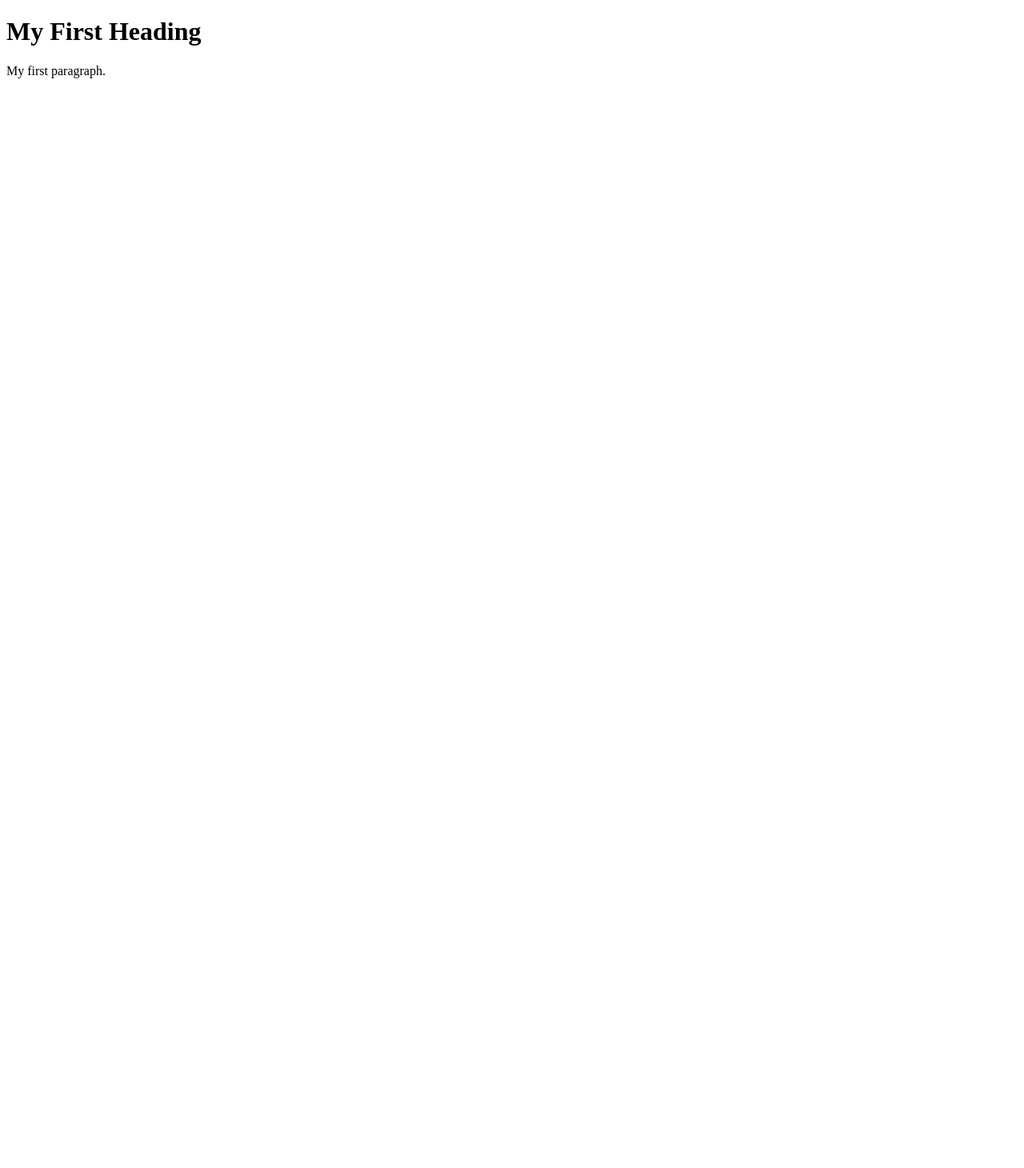
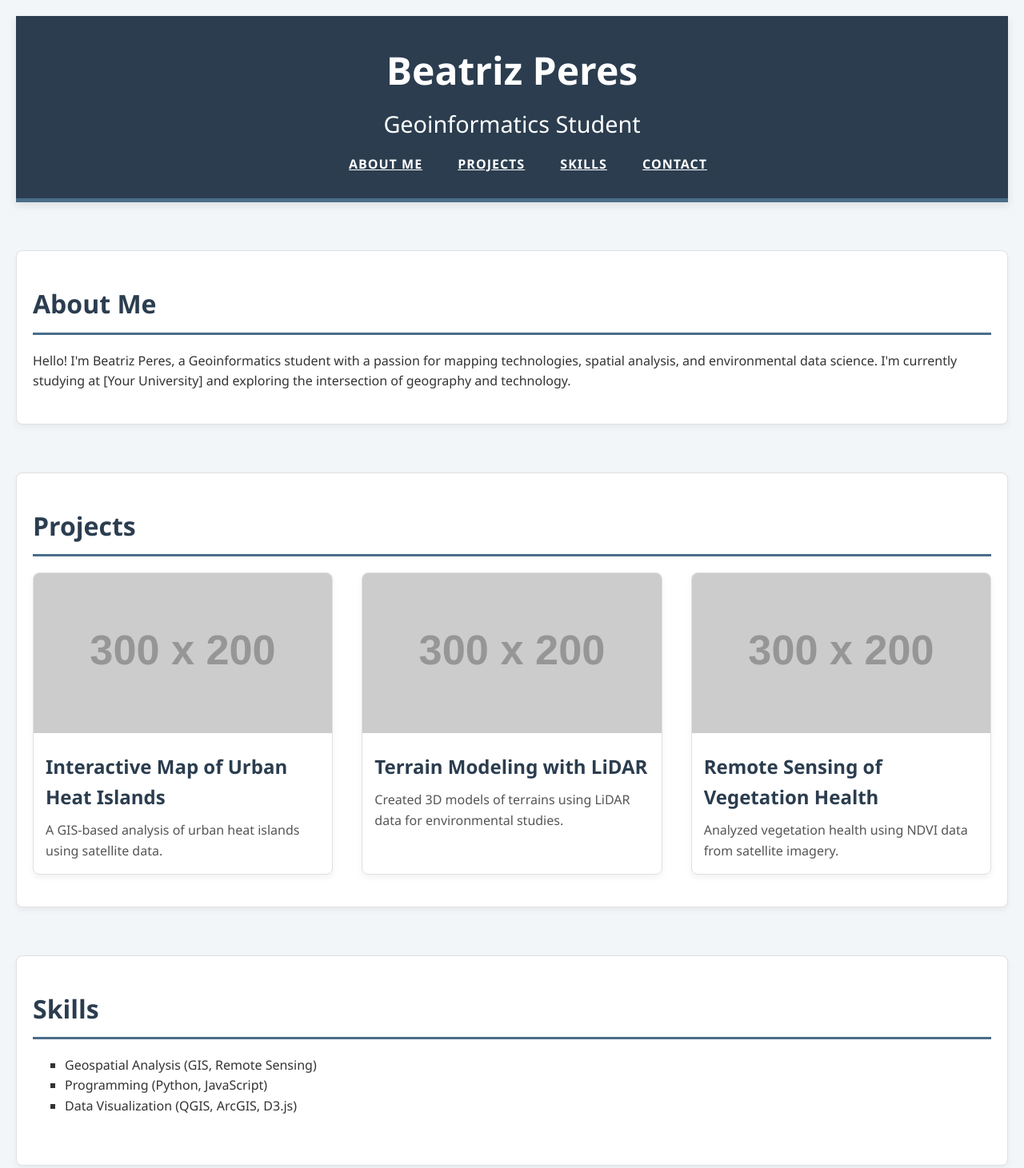
Before and after one commit to beatrizbsperes/beatrizperes_portefolio, a plain HTML site: page index.html in a window 1280 px wide. Shown: the top 1461 px of the page at 80% size. Before the commit the page ends 800 px from the top, so only its background shows below. Drawn offline with Linux system fonts and the light colour scheme; placeholder pictures from the web are drawn by us.

Commit message:
Added more content and style

```diff
--- a/index.html
+++ b/index.html
@@ -1,11 +1,86 @@
 <!DOCTYPE html>
-<html>
+<html lang="en">
+
+<head>
+    <meta charset="UTF-8">
+    <meta name="viewport" content="width=device-width, initial-scale=1.0">
+    <meta name="description" content="Beatriz Peres - Geoinformatics Student ePortfolio">
+    <title>Beatriz Peres | Geoinformatics ePortfolio</title>
+    <link rel="stylesheet" href="style.css">
+</head>
 
 <body>
+    <header>
+        <h1>Beatriz Peres</h1>
+        <h2>Geoinformatics Student</h2>
+        <nav>
+            <ul>
+                <li><a href="#about">About Me</a></li>
+                <li><a href="#projects">Projects</a></li>
+                <li><a href="#skills">Skills</a></li>
+                <li><a href="#contact">Contact</a></li>
+            </ul>
+        </nav>
+    </header>
 
-    <h1>My First Heading</h1>
-    <p>My first paragraph.</p>
+    <section id="about">
+        <h3>About Me</h3>
+        <p>Hello! I'm Beatriz Peres, a Geoinformatics student with a passion for mapping technologies, spatial analysis,
+            and environmental data science. I'm currently studying at [Your University] and exploring the intersection
+            of geography and technology.</p>
+    </section>
 
+    <section id="projects">
+        <h3>Projects</h3>
+        <div class="project-grid">
+            <!-- Project 1 -->
+            <div class="project-tile">
+                <img src="https://via.placeholder.com/300x200" alt="Urban Heat Islands Project">
+                <div class="project-info">
+                    <h4>Interactive Map of Urban Heat Islands</h4>
+                    <p>A GIS-based analysis of urban heat islands using satellite data.</p>
+                </div>
+            </div>
+
+            <!-- Project 2 -->
+            <div class="project-tile">
+                <img src="https://via.placeholder.com/300x200" alt="LiDAR Terrain Modeling">
+                <div class="project-info">
+                    <h4>Terrain Modeling with LiDAR</h4>
+                    <p>Created 3D models of terrains using LiDAR data for environmental studies.</p>
+                </div>
+            </div>
+
+            <!-- Project 3 -->
+            <div class="project-tile">
+                <img src="https://via.placeholder.com/300x200" alt="Remote Sensing of Vegetation">
+                <div class="project-info">
+                    <h4>Remote Sensing of Vegetation Health</h4>
+                    <p>Analyzed vegetation health using NDVI data from satellite imagery.</p>
+                </div>
+            </div>
+        </div>
+    </section>
+
+    <section id="skills">
+        <h3>Skills</h3>
+        <ul>
+            <li>Geospatial Analysis (GIS, Remote Sensing)</li>
+            <li>Programming (Python, JavaScript)</li>
+            <li>Data Visualization (QGIS, ArcGIS, D3.js)</li>
+        </ul>
+    </section>
+
+    <section id="contact">
+        <h3>Contact</h3>
+        <p>Email: <a href="mailto:beatriz.peres@example.com">beatriz.peres@example.com</a></p>
+        <p>LinkedIn: <a href="https://www.linkedin.com/in/beatrizperes" target="_blank">linkedin.com/in/beatrizperes</a>
+        </p>
+    </section>
+
+    <footer>
+        <p>&copy; 2024 Beatriz Peres. All rights reserved.</p>
+    </footer>
 </body>
 
 </html>
--- /dev/null
+++ b/style.css
@@ -0,0 +1,169 @@
+/* General Reset */
+* {
+    margin: 0;
+    padding: 0;
+    box-sizing: border-box;
+}
+
+body {
+    font-family: 'Segoe UI', Tahoma, Geneva, Verdana, sans-serif;
+    color: #333;
+    background-color: #f3f6f9;
+    line-height: 1.6;
+    padding: 20px;
+}
+
+/* Header Styling */
+header {
+    background-color: #2b3d4f;
+    color: white;
+    padding: 30px 0;
+    text-align: center;
+    border-bottom: 5px solid #4a6d89;
+    box-shadow: 0px 4px 10px rgba(0, 0, 0, 0.1);
+}
+
+header h1 {
+    font-size: 3em;
+    font-weight: bold;
+    margin-bottom: 5px;
+}
+
+header h2 {
+    font-size: 1.8em;
+    font-weight: 300;
+}
+
+nav ul {
+    list-style: none;
+    margin-top: 15px;
+}
+
+nav ul li {
+    display: inline-block;
+    margin: 0 20px;
+}
+
+nav ul li a {
+    color: white;
+    font-weight: bold;
+    text-transform: uppercase;
+    letter-spacing: 1px;
+    transition: color 0.3s ease-in-out;
+}
+
+nav ul li a:hover {
+    color: #ffde59;
+}
+
+/* Section Styling */
+section {
+    margin: 60px 0;
+    padding: 40px 20px;
+    background-color: #fff;
+    border-radius: 8px;
+    border: 1px solid #e0e0e0;
+    box-shadow: 0px 4px 8px rgba(0, 0, 0, 0.05);
+}
+
+section h3 {
+    color: #2b3d4f;
+    font-size: 2em;
+    margin-bottom: 20px;
+    border-bottom: 3px solid #4a6d89;
+    padding-bottom: 10px;
+}
+
+/* Project Grid */
+.project-grid {
+    display: flex;
+    flex-wrap: wrap;
+    justify-content: space-between;
+    gap: 20px;
+}
+
+.project-tile {
+    background-color: #fff;
+    border: 1px solid #e0e0e0;
+    border-radius: 8px;
+    overflow: hidden;
+    width: calc(33% - 20px);
+    box-shadow: 0px 4px 8px rgba(0, 0, 0, 0.05);
+    transition: transform 0.3s ease-in-out;
+}
+
+.project-tile:hover {
+    transform: translateY(-5px);
+}
+
+.project-tile img {
+    width: 100%;
+    height: 200px;
+    object-fit: cover;
+}
+
+.project-info {
+    padding: 15px;
+}
+
+.project-info h4 {
+    color: #2b3d4f;
+    font-size: 1.5em;
+    margin-bottom: 10px;
+}
+
+.project-info p {
+    color: #555;
+    font-size: 1em;
+}
+
+/* Skills and Contact Section */
+#skills ul,
+#contact p {
+    margin-bottom: 20px;
+}
+
+ul {
+    list-style: square;
+    padding-left: 40px;
+}
+
+/* Footer Styling */
+footer {
+    text-align: center;
+    margin-top: 60px;
+    padding: 20px 0;
+    background-color: #2b3d4f;
+    color: #ddd;
+    font-size: 0.9em;
+    border-top: 5px solid #4a6d89;
+}
+
+/* Responsive Design */
+@media (max-width: 768px) {
+    nav ul li {
+        display: block;
+        margin: 10px 0;
+    }
+
+    header h1 {
+        font-size: 2.2em;
+    }
+
+    header h2 {
+        font-size: 1.3em;
+    }
+
+    .project-grid {
+        flex-direction: column;
+        gap: 20px;
+    }
+
+    .project-tile {
+        width: 100%;
+    }
+
+    section {
+        padding: 20px;
+    }
+}
```
